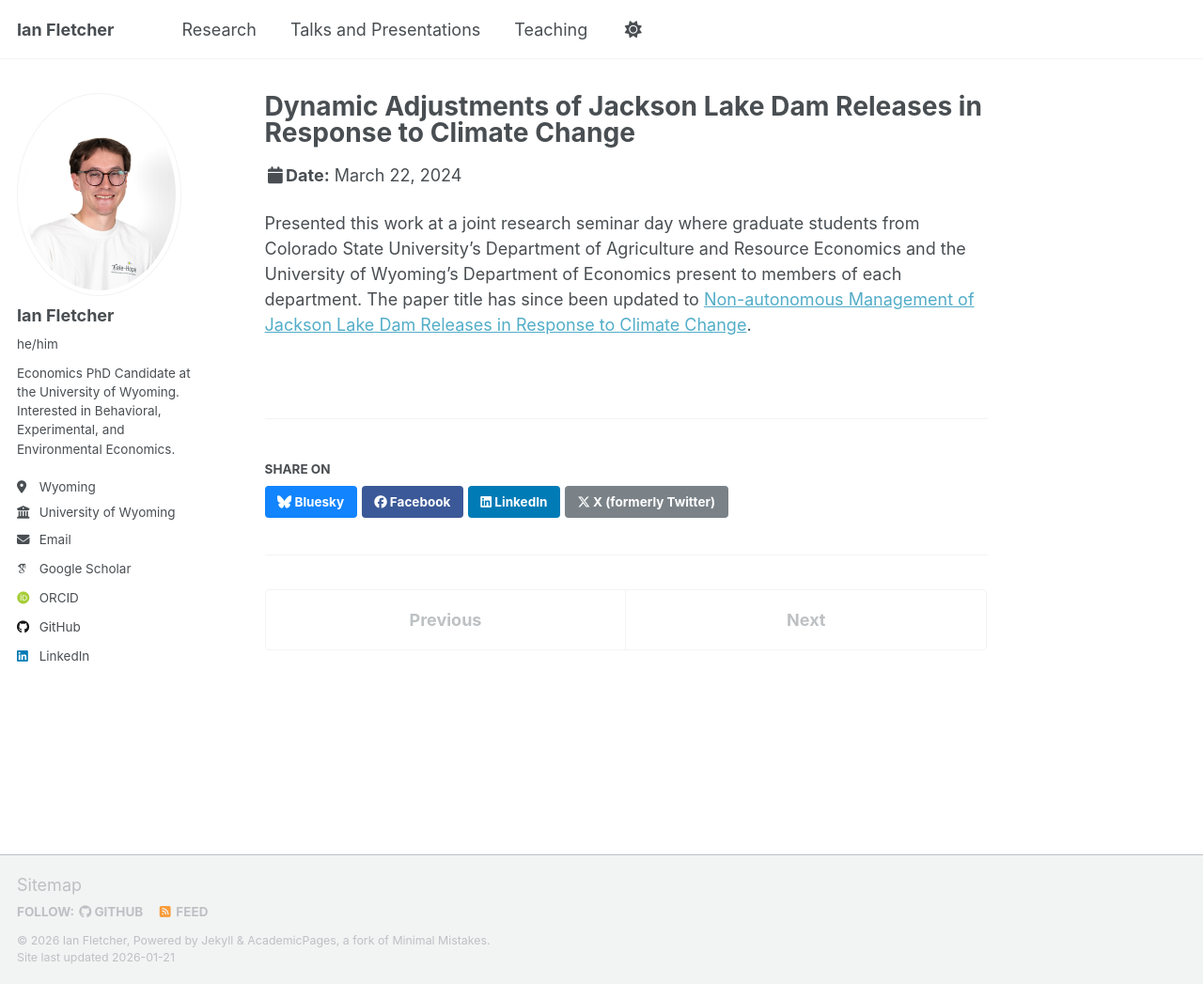
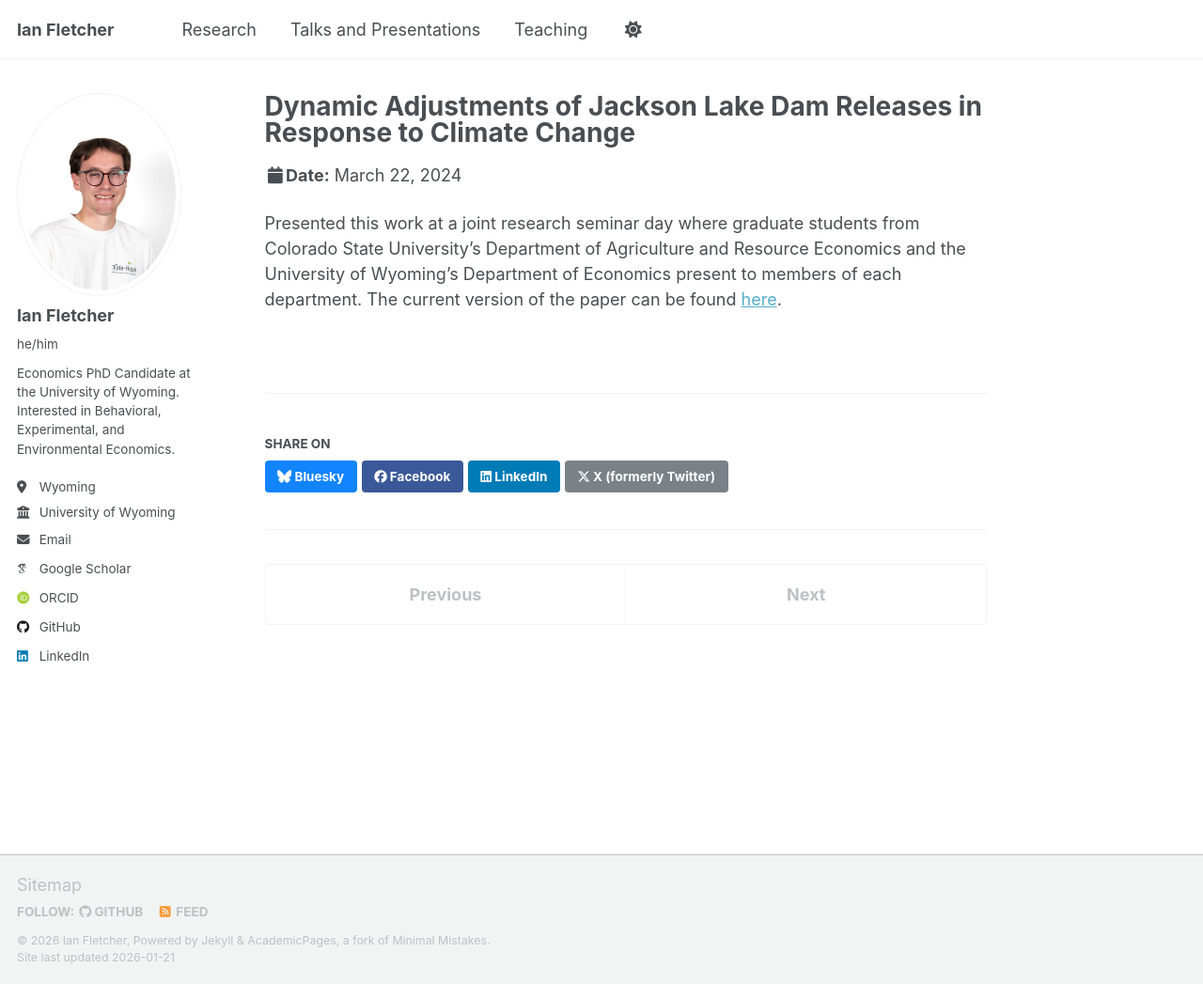
Before and after one commit to fletcherian/fletcherian.github.io, a Jekyll site: the page built from _talks/csuuw-dams-2.md, in a window 1280 px wide and 1047 px high. Shown: the whole window at 94% size. Built offline with Jekyll 4.4.1, drawn with Linux system fonts in a browser that asks for light colours; some web fonts are replaced; a script that is not in the unit is left out.

Commit message:
Update csuuw-dams-2.md

```diff
--- a/_talks/csuuw-dams-2.md
+++ b/_talks/csuuw-dams-2.md
@@ -8,4 +8,4 @@ date: 2024-03-22
 location: "Colorado State University"
 ---
 
-Presented this work at a joint research seminar day where graduate students from Colorado State University's Department of Agriculture and Resource Economics and the University of Wyoming's Department of Economics present to members of each department. The paper title has since been updated to [Non-autonomous Management of Jackson Lake Dam Releases in Response to Climate Change](https://fletcherian.github.io/publication/dams).
+Presented this work at a joint research seminar day where graduate students from Colorado State University's Department of Agriculture and Resource Economics and the University of Wyoming's Department of Economics present to members of each department. The current version of the paper can be found [here](https://fletcherian.github.io/publication/dams).
```
